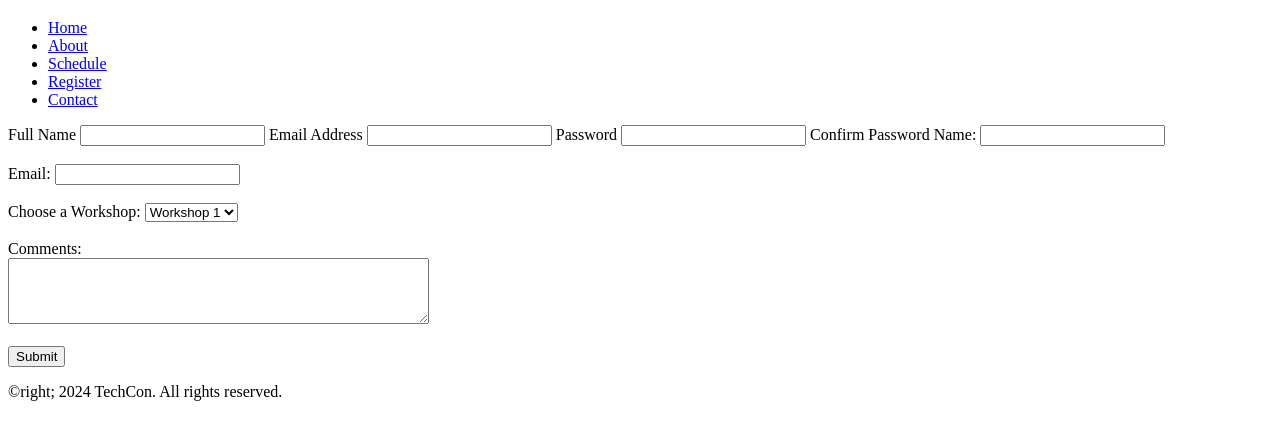
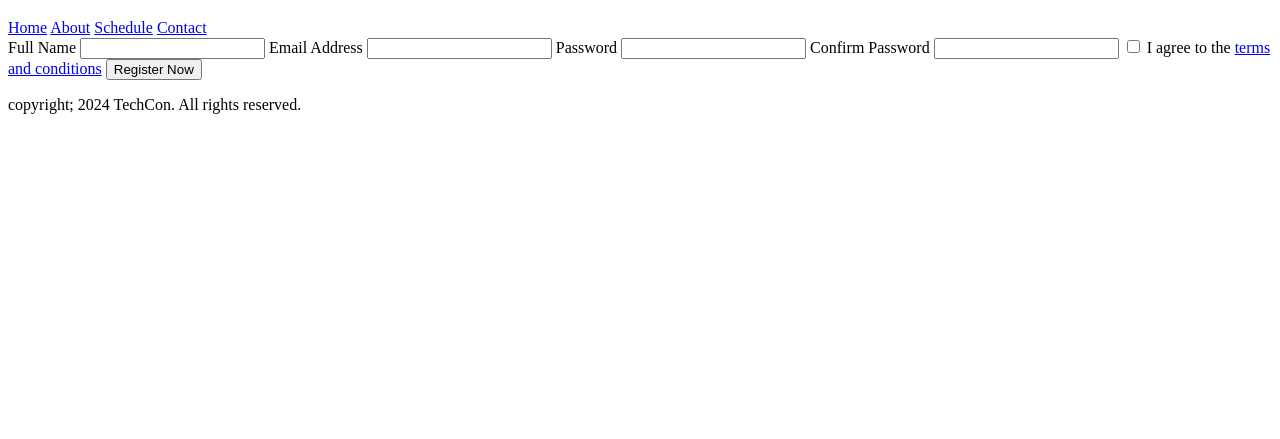
Before and after one commit to MarouaneCH30/TechCon_HTML, a plain HTML site: page techcon_website/register.html in a window 1280 px wide. Shown: the part 61-500 px from the top of the page. Drawn offline with Linux system fonts and the light colour scheme.

Commit message:
Update register.html

```diff
--- a/techcon_website/register.html
+++ b/techcon_website/register.html
@@ -4,52 +4,44 @@
     <meta charset="UTF-8">
     <meta name="viewport" content="width=device-width, initial-scale=1.0">
     <title>Register for TechCon 2024</title>
+
 </head>
 <body>
     <header>
         <h1>Register for TechCon 2024</h1>
         <nav>
-            <ul>
-                <li><a href="index.html">Home</a></li>
-                <li><a href="about.html">About</a></li>
-                <li><a href="schedule.html">Schedule</a></li>
-                <li><a href="register.html">Register</a></li>
-                <li><a href="contact.html">Contact</a></li>
-            </ul>
+            <a href="index.html">Home</a>
+            <a href="about.html">About</a>
+            <a href="schedule.html">Schedule</a>
+            <a href="contact.html">Contact</a>
         </nav>
     </header>
-
     <main>
         <form><form action="/submit-form" method="post">
             <label for="fullname">Full Name</label>
             <input type="text" id="fullname" name="fullname" required>
+
             <label for="email">Email Address</label>
             <input type="email" id="email" name="email" required>
+
             <label for="password">Password</label>
             <input type="password" id="password" name="password" required>
+
             <label for="confirm-password">Confirm Password</label>
-            <label for="name">Name:</label>
-            <input type="text" id="name" name="name" required><br><br>
+            <input type="password" id="confirm-password" name="confirm-password" required>
 
-            <label for="email">Email:</label>
-            <input type="email" id="email" name="email" required><br><br>
+            <label>
+                <input type="checkbox" id="terms" name="terms" required>
+                I agree to the <a href="terms.html" target="_blank">terms and conditions</a>
+            </label>
 
-            <label for="workshop">Choose a Workshop:</label>
-            <select id="workshop" name="workshop">
-                <option value="workshop1">Workshop 1</option>
-                <option value="workshop2">Workshop 2</option>
-                <!-- Add more options as needed -->
-            </select><br><br>
+            <button type="submit">Register Now</button>
+        </form>
 
-            <label for="comments">Comments:</label><br>
-            <textarea id="comments" name="comments" rows="4" cols="50"></textarea><br><br>
 
-            <input type="submit" value="Submit">
-        </form>
     </main>
-
     <footer>
-        <p>&copyright; 2024 TechCon. All rights reserved.</p>
+        <p>copyright; 2024 TechCon. All rights reserved.</p>
     </footer>
 </body>
 </html>
```
